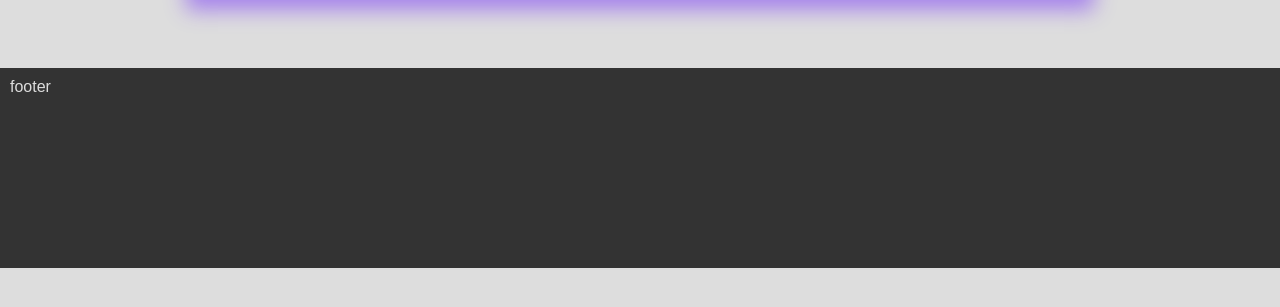
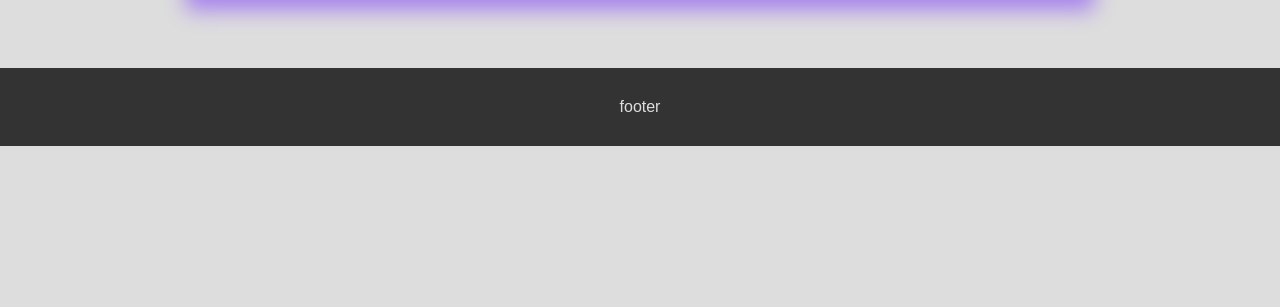
Before and after one commit to OscarHealyATU/ArthouseCinema, a PHP site: page /merch.php in a window 1280 px wide. Shown: the part 425-732 px from the top of the page. Run offline with PHP 8.4, Linux system fonts and the light colour scheme; data that the repository does not hold is empty.

Commit message:
finishing footer

```diff
--- a/styles/namedElementStyles.css
+++ b/styles/namedElementStyles.css
@@ -100,6 +100,12 @@
   aspect-ratio: 1/1;
 
 }
+#footimg{
+  width: 400px;
+
+
+
+}
 
 .table_card img {
   width: 100%;
--- a/styles/style.css
+++ b/styles/style.css
@@ -28,11 +28,16 @@ body, body a {
   footer{
     background-color: var(--color2);
     width: 100%;
-    height: 200px;
+    display: flex;
+    justify-content: center;
+    align-items: center;
     color: var(--light);
-    position: relative;
-    bottom: 0;
+    padding: 20px 100px;
+
   }
+
+
+
 input, label{
 margin: 1em auto;
 min-width: 90%;
@@ -58,7 +63,6 @@ input[type = submit]{
     border: solid 2px white;
     background-color: var(--offwhite);
     box-shadow: 0px 10px 20px var(--color1);
-
     border-spacing: 0;
 
   }
```
Also changed, not shown: index.php (+11 -4 lines), img/DALL·E-The-Silverstrand-Screen.webp (added).
